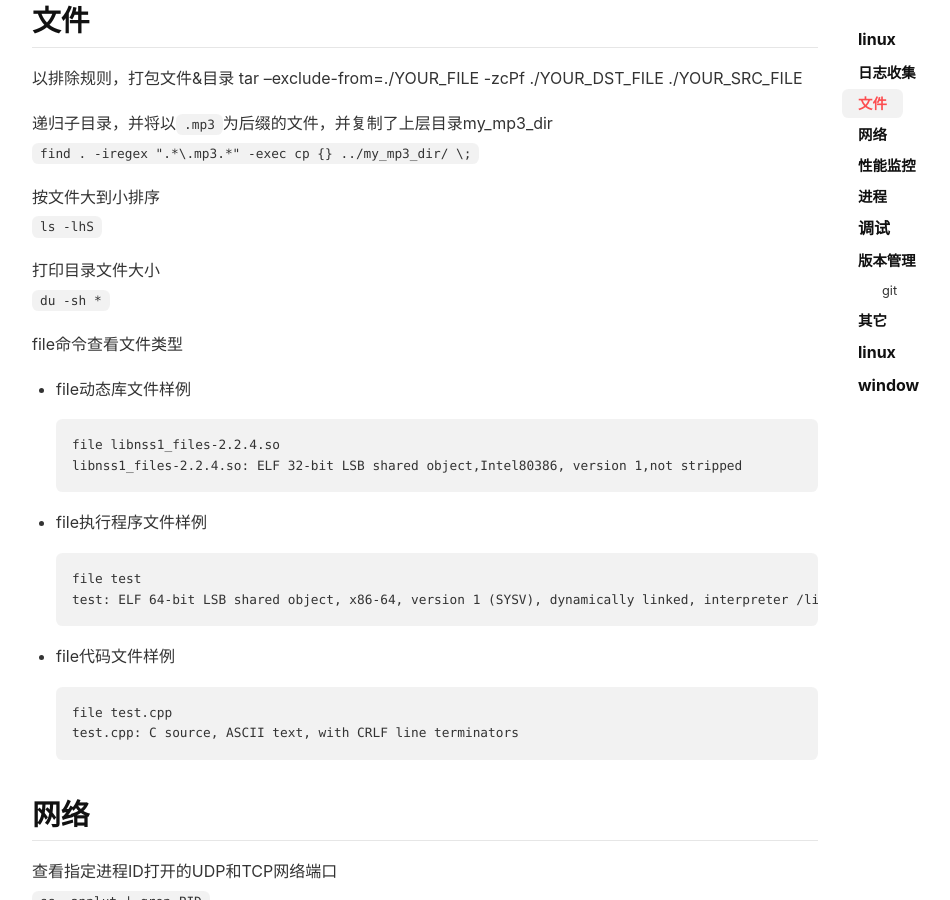
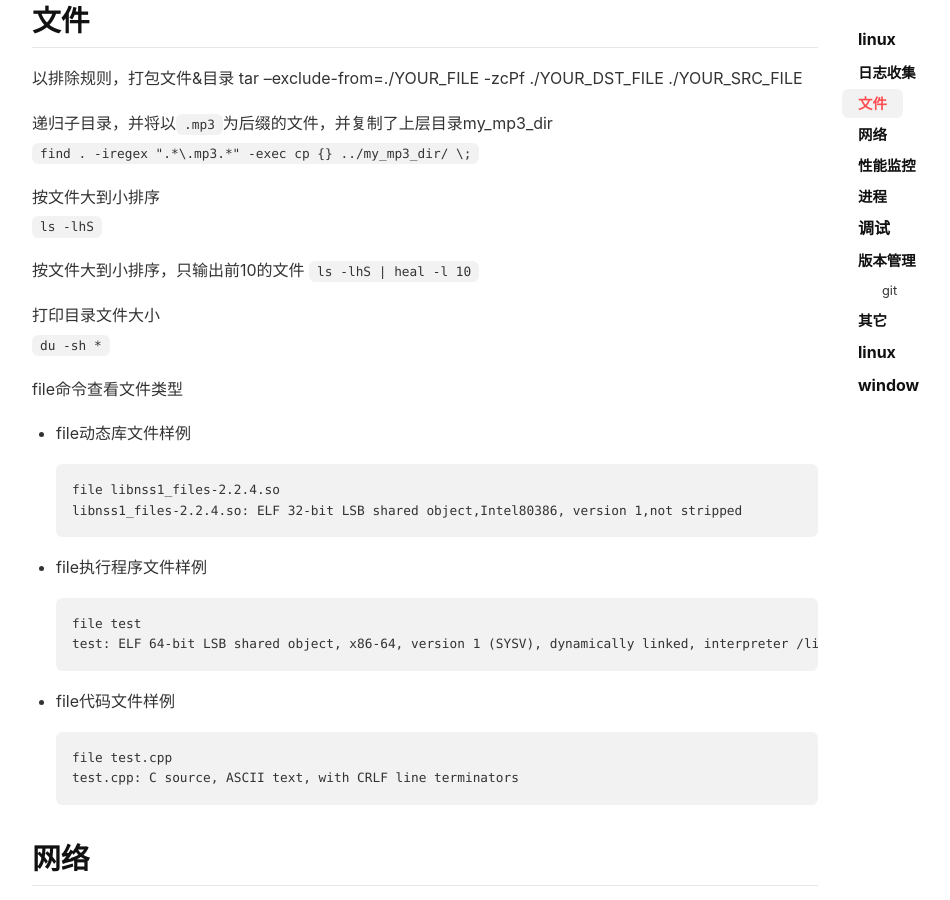
Before and after one commit to lizijie/lizijie.github.io, a Jekyll site: the page built from _posts/2022-06-26-整理常用linux命令.md, in a window 1280 px wide and 900 px high, scrolled down 1002 px. Shown: the whole window, without its empty margins (105-1055 px from the left). Built offline with Jekyll 4.4.1, drawn with Linux system fonts in a browser that asks for light colours; nearby versions of some CDN libraries; comment, search, counter and statistics services are not loaded.

Commit message:
Update 2022-06-26-整理常用linux命令.md

```diff
--- a/_posts/2022-06-26-整理常用linux命令.md
+++ b/_posts/2022-06-26-整理常用linux命令.md
@@ -44,6 +44,9 @@ tar --exclude-from=./YOUR_FILE -zcPf ./YOUR_DST_FILE ./YOUR_SRC_FILE
 
 按文件大到小排序<br>
 `ls -lhS`
+
+按文件大到小排序，只输出前10的文件
+`ls -lhS | heal -l 10`
 
 打印目录文件大小<br>
 `du -sh *`
```
